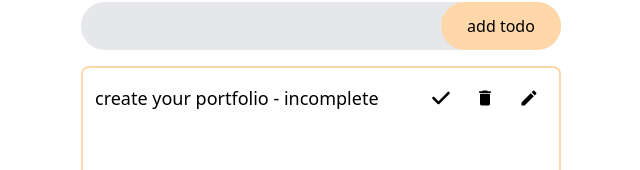
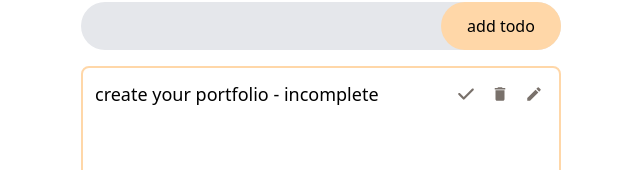
Before and after one commit to BRajendra10/React, a React (Vite) app in the folder redux-todo/: page / in a window 1280 px wide. Shown: the part 266-436 px from the top of the page, without its empty margins (319-959 px from the left). Built offline with nearby package versions, Linux system fonts and the light colour scheme.

Commit message:
made finall changes

```diff
--- a/redux-todo/src/components/Todo.jsx
+++ b/redux-todo/src/components/Todo.jsx
@@ -18,6 +18,7 @@ function Todo() {
         setStatus(status);
     }
 
+
     return (
         <div className="w-full h-screen flex flex-col justify-center items-center gap-4">
             <h1 className="text-4xl font-semibold my-8">Todo's</h1>
@@ -33,12 +34,12 @@ function Todo() {
             <ul className="w-[30rem] h-[20rem] border-2 border-orange-200 rounded-lg p-3">
                 {todos.map((el, i) => {
                     return (
-                        <li className='w-full text-lg flex justify-between items-center gap-2' key={i}>
+                        <li className='w-full text-lg flex justify-between items-center' key={i}>
                             <span>{el.title} - {el.status ? "completed" : "incomplete"}</span>
                             <div className="flex gap-2">
-                                <button className="text-xl hover:bg-orange-200 p-2 rounded-full" onClick={() => handleEdit(i, el.title, true)}><FaCheck /></button>
-                                <button className="text-xl hover:bg-orange-200 p-2 rounded-full" onClick={() => dispatch(remove(i))}><MdDelete /></button>
-                                <button className="text-xl hover:bg-orange-200 p-2 rounded-full" onClick={() => handleEdit(i, el.title, false)}><MdModeEditOutline /></button>
+                                <button className="text-stone-500 hover:text-stone-950 p-1 rounded-full" onClick={() => handleEdit(i, el.title, true)}><FaCheck /></button>
+                                <button className="text-stone-500 hover:text-stone-950 p-1 rounded-full" onClick={() => dispatch(remove(i))}><MdDelete /></button>
+                                <button className="text-stone-500 hover:text-stone-950 p-1 rounded-full" onClick={() => handleEdit(i, el.title, false)}><MdModeEditOutline /></button>
                             </div>
                         </li>
                     )
```
